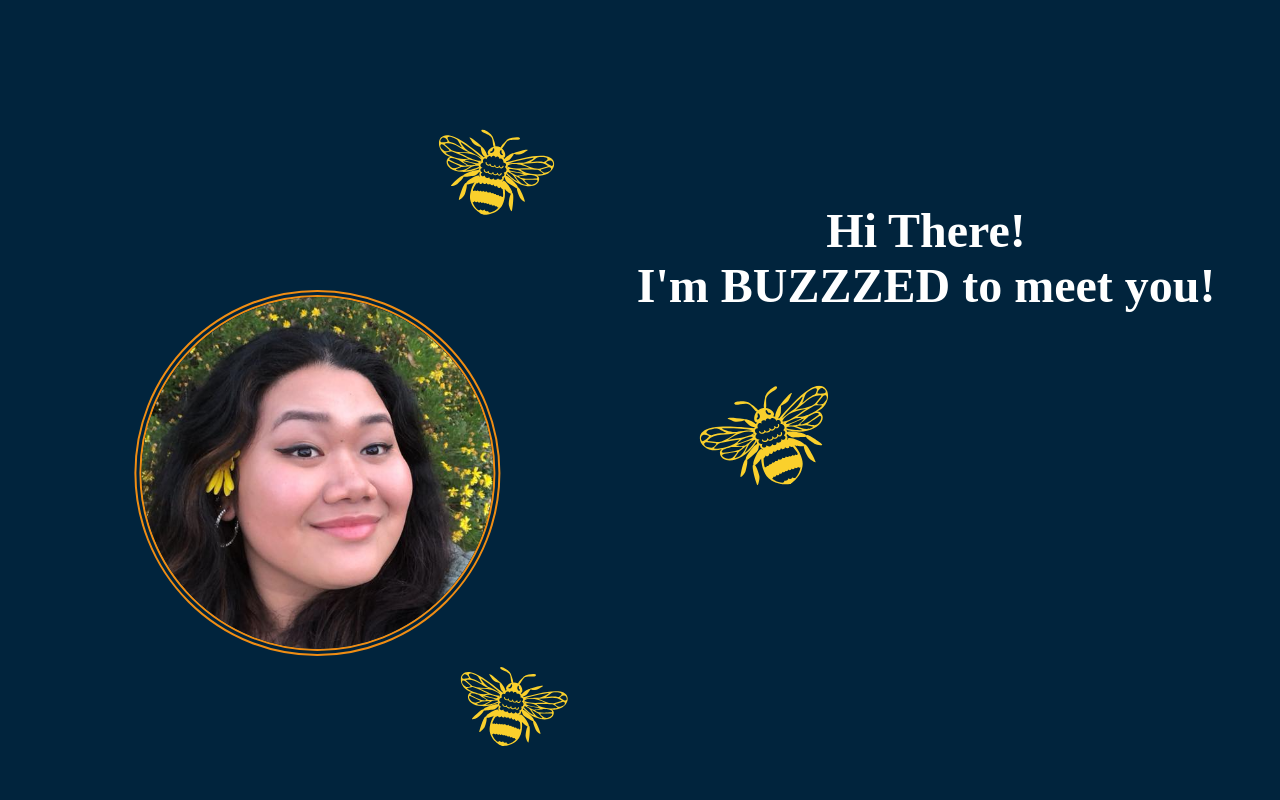
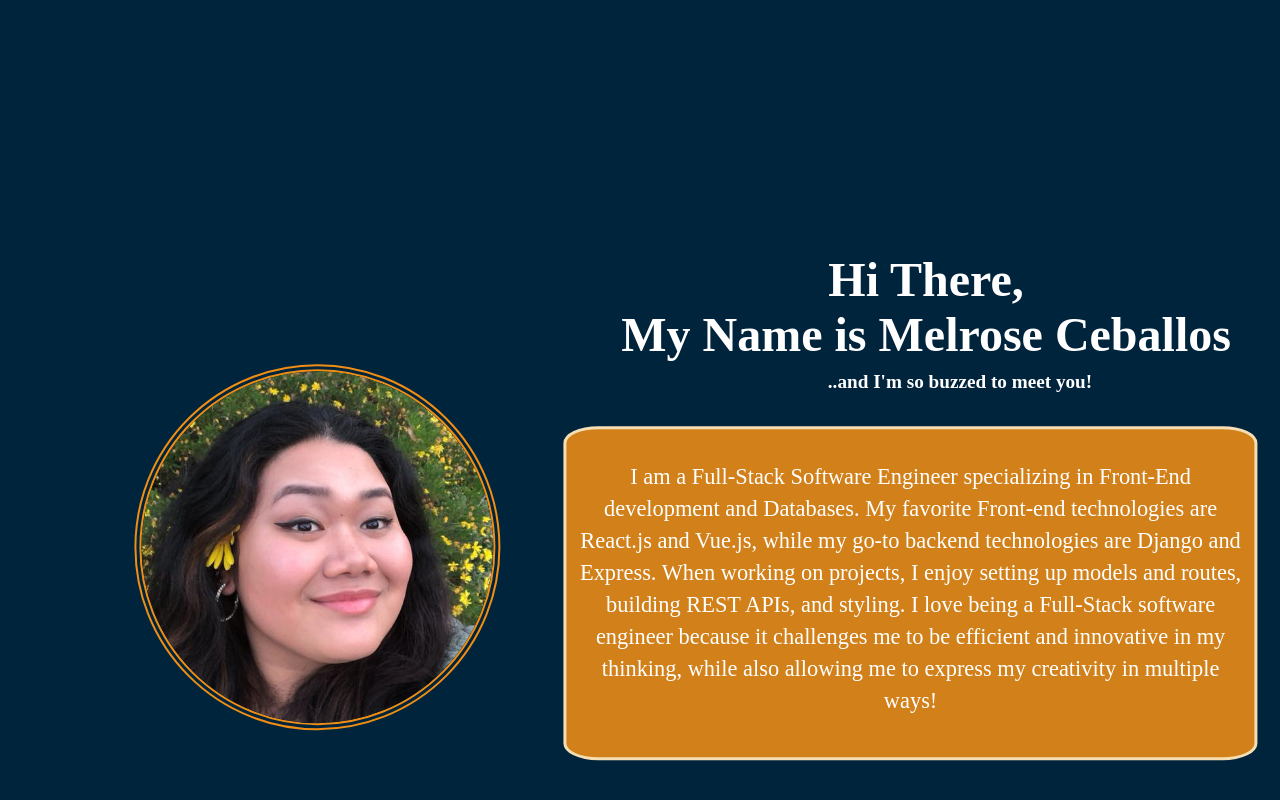
Before and after one commit to melroseceballos/Portfolio, a React (Vite) app: page / in a window 1280 px wide. Shown: the part 746-1546 px from the top of the page. Built offline with nearby package versions, Linux system fonts and the light colour scheme; a web font is replaced by a local one.

Commit message:
About test 2

```diff
--- a/src/components/AboutPage/about.jsx
+++ b/src/components/AboutPage/about.jsx
@@ -6,8 +6,20 @@
     <div className="about-container">
       <img src="/AboutFirst.svg" alt='beesBG' className='aboutFirstSVG'/>
       <div className="about-text">
-        <h1 className="aboutIntro">Hi There! <br />I'm BUZZZED to meet you!</h1>
+        <h1 className="aboutIntro">Hi There, <br />My Name is Melrose Ceballos</h1>
+        <h3 className='buzz'>..and I'm so buzzed to meet you!</h3>
         <img className="pic" src="pfp.png"/>
+
+        <div className='paragraph'>
+          <p>I am a Full-Stack Software Engineer specializing in Front-End development and Databases.
+            My favorite Front-end technologies are React.js and Vue.js, while my go-to backend technologies are Django and Express.
+            When working on projects, I enjoy setting up models and routes, building REST APIs, and styling.
+            I love being a Full-Stack software engineer because it challenges me to be efficient and innovative in my thinking,
+             while also allowing me to express my creativity in multiple ways!
+      </p>
+      </div>
+
+
       </div>
     </div>
   );
--- a/src/components/AboutPage/styles.css
+++ b/src/components/AboutPage/styles.css
@@ -4,6 +4,7 @@
     height: 98vh;
     margin: 0 auto;
     margin-top: 10rem;
+    opacity: 0;
 }
 .about-container {
     position: relative;
@@ -24,7 +25,7 @@
     position: absolute;
     left: 15%;
     transform: translate(-50%, -50%) translateX(40rem);
-    margin-top: -5rem;
+    margin-top: 6rem;
   }
 
   .about-text p {
@@ -41,6 +42,25 @@
     border: 7px double #f08d13;
     margin-top: -3rem;
   }
-.introduce{
-    margin-top: -5rem !important;
+
+.buzz{
+  margin-left: 40rem;
+  margin-top: 10rem;
+  font-size: 1.2rem;
 }
+.paragraph p{
+font-size: 1.4rem;
+text-align: center;
+border: 3px solid wheat;
+width: 42rem;
+display: flexbox;
+float: right;
+margin-top: -19rem;
+margin-right: -7rem;
+background-color: #f38f16dc;
+height: 18rem;
+border-radius: 5%;
+padding: 0.5rem;
+padding-top: 2rem;
+
+}
```
Also changed, not shown: public/AboutFirst.svg, public/Shine.svg (added).
